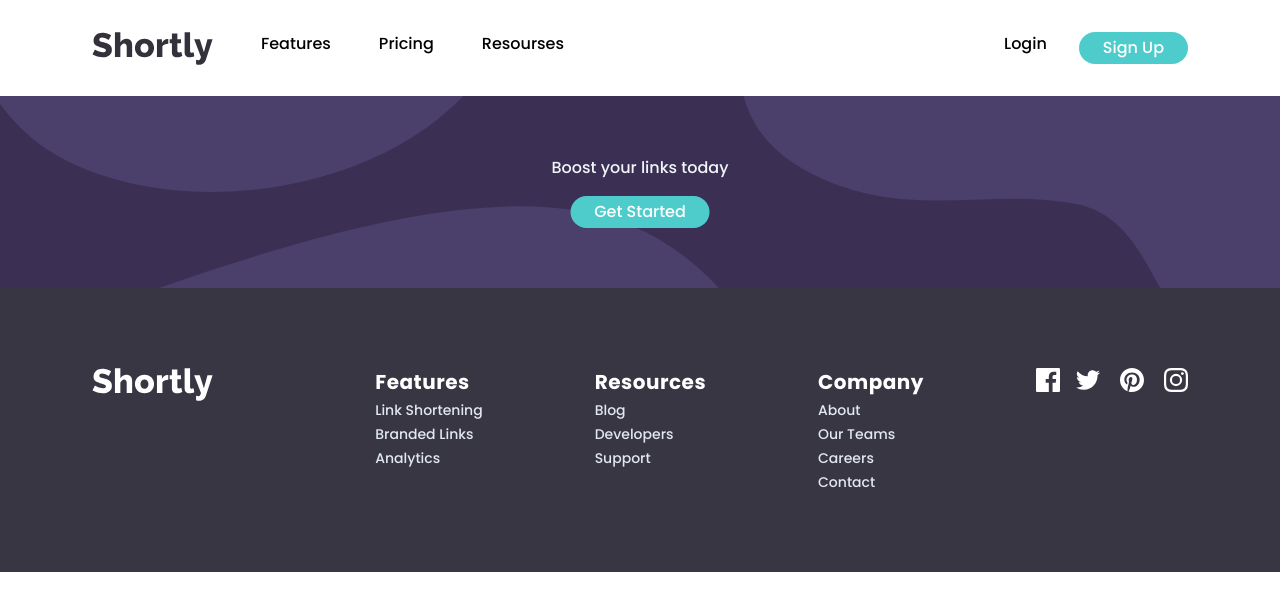
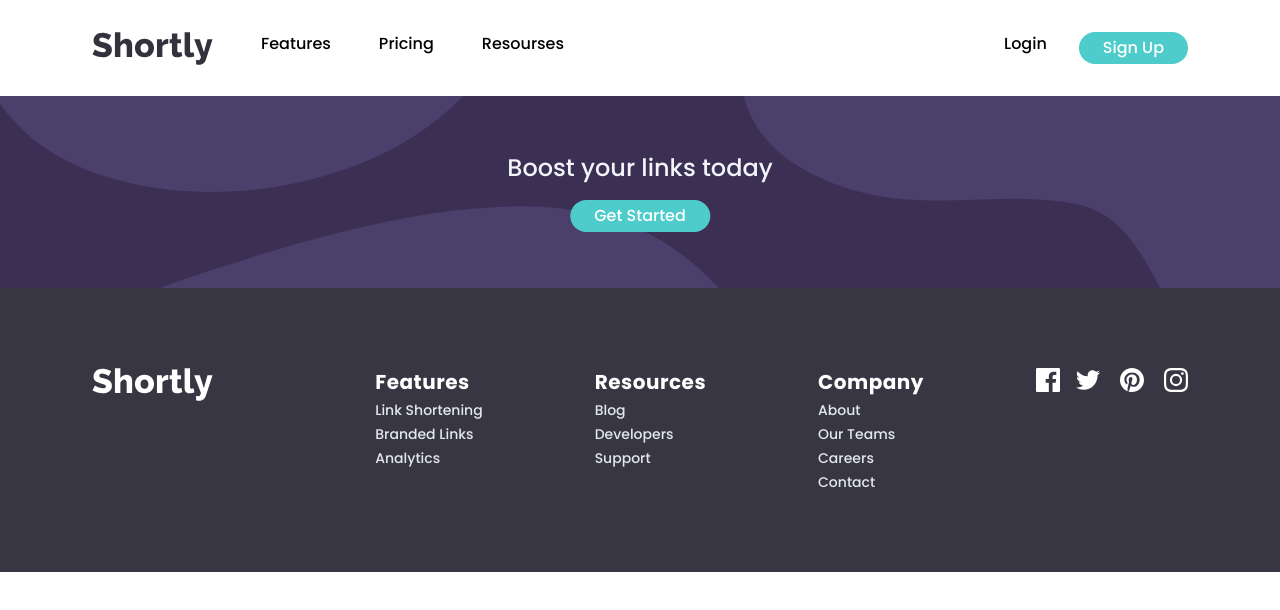
Before and after one commit to Alice2212/url-shortening-app, a React (Create React App) app: page / in a window 1280 px wide. Shown: the top 610 px of the page. Built offline with nearby package versions, Linux system fonts and the light colour scheme.

Commit message:
boost component

```diff
--- a/src/components/Boost.jsx
+++ b/src/components/Boost.jsx
@@ -11,7 +11,7 @@ const Boost = () => {
           <img src={bgMobile} alt="" />
         </picture>
         <div className="flex items-center justify-center flex-col boost-inner">
-          <h2 className="mb-4">Boost your links today</h2>
+          <h2 className="mb-4 text-2xl">Boost your links today</h2>
           <button className="btn-cta">Get Started</button>
         </div>
       </div>
```
